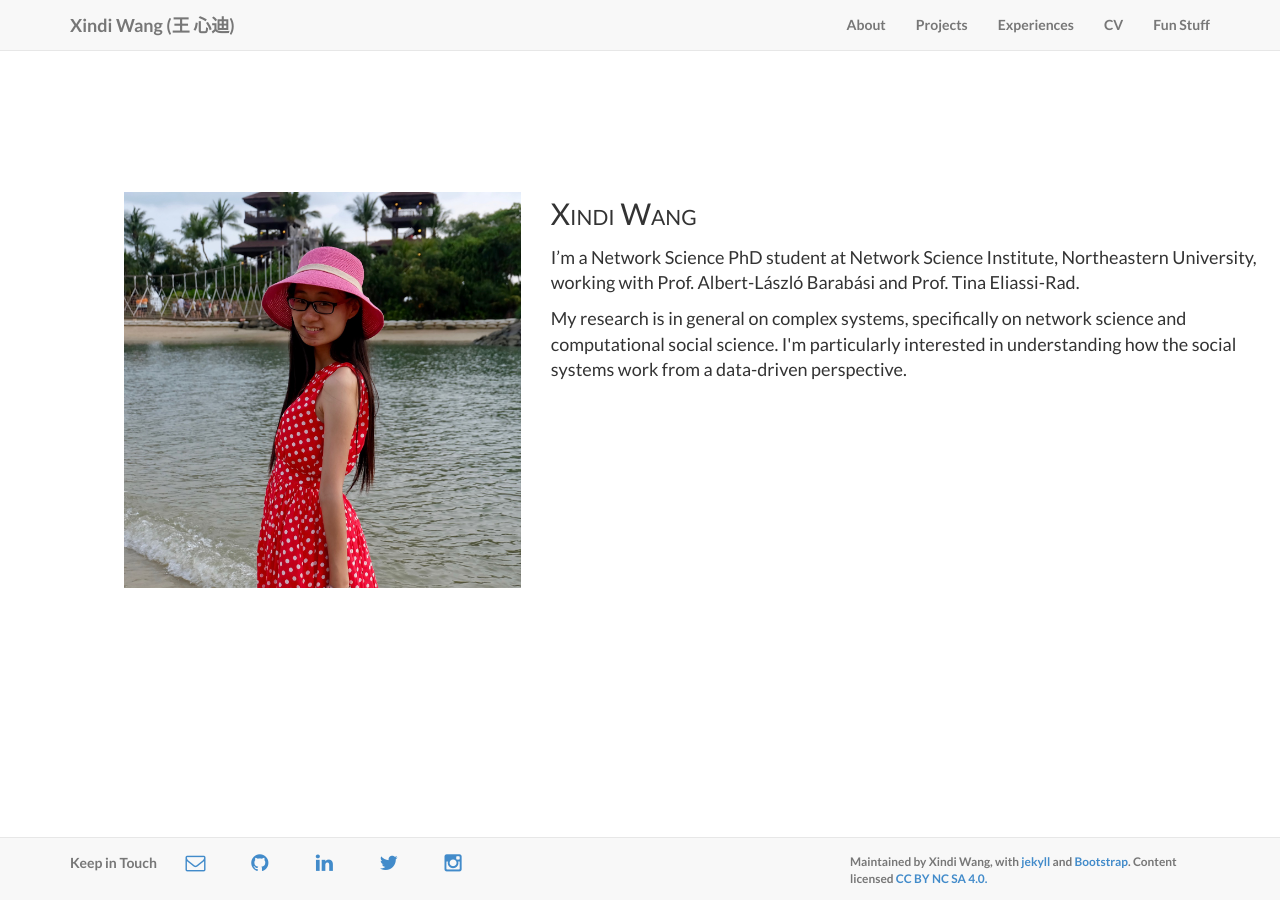
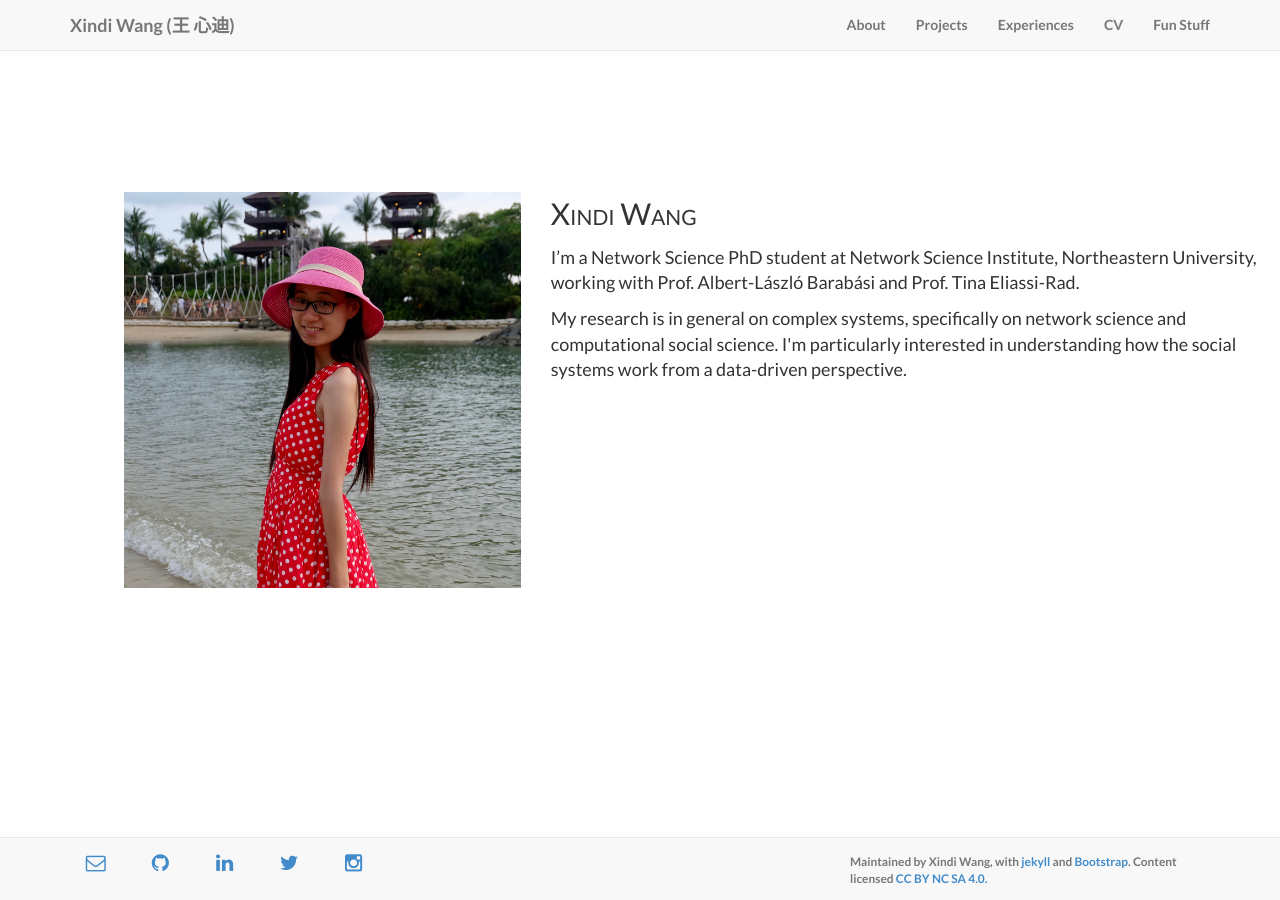
Before and after one commit to xindi-dumbledore/xindi-dumbledore.github.io, a Jekyll site: the page built from index.html, in a window 1280 px wide. Built offline with Jekyll 4.4.1, drawn with Linux system fonts in a browser that asks for light colours.

Commit message:
footer update

```diff
--- a/_includes/footer.html
+++ b/_includes/footer.html
@@ -4,7 +4,6 @@
       <div class="row">
             <div class="col-md-8">
                 <ul class="list-inline">
-                    <li class = "text-muted"><h5>Keep in Touch</h5></li>
                             <li>
                                 <a href="mailto:xindi.w1993@gmail.com" class ="navbar-btn btn"><i class="fa fa fa-envelope-o fa-fw" style="font-size:20px;"></i> </a>
                             </li>
```
Also changed, not shown: 8 other files.
